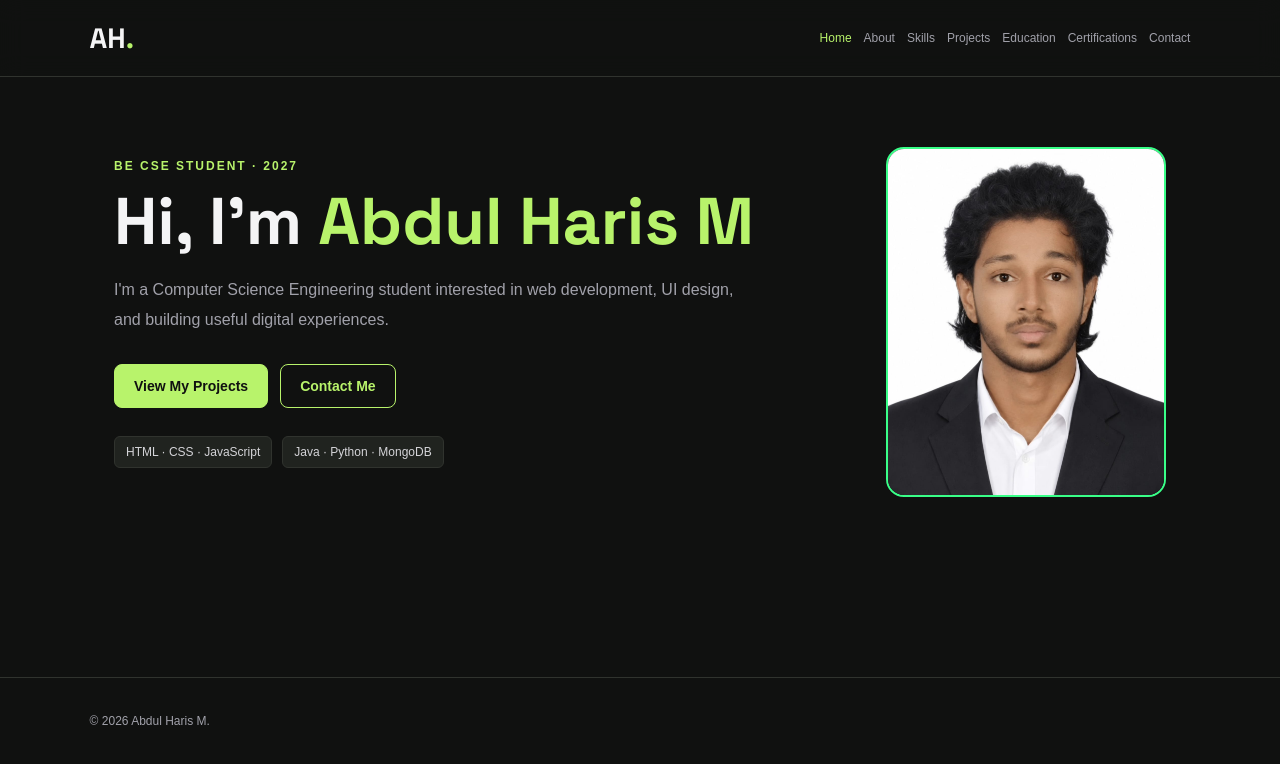
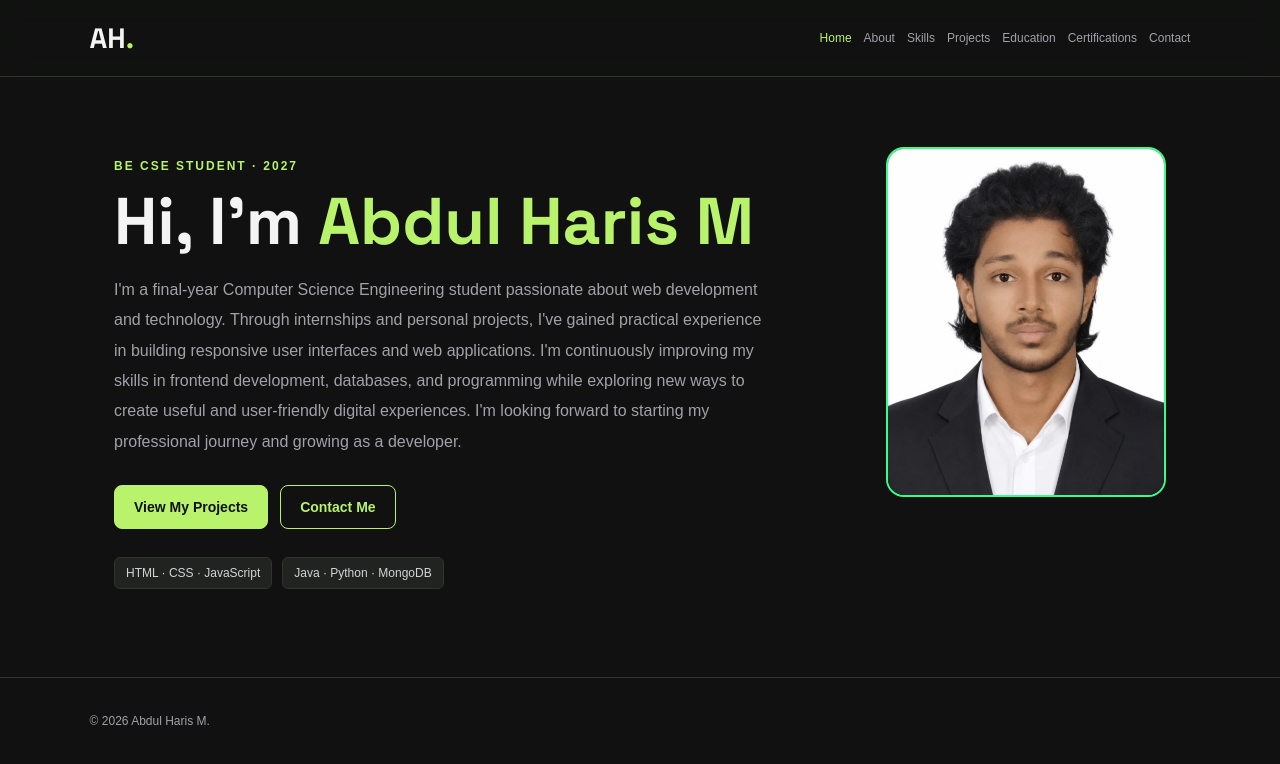
Before and after one commit to AbdulHaris786/portfolio-react, a React (Vite) app: page / in a window 1280 px wide. Shown: the top 764 px of the page. Built offline with nearby package versions, Linux system fonts and the light colour scheme.

Commit message:
Update introduction in Home component to reflect current status and experiences

```diff
--- a/src/pages/home.jsx
+++ b/src/pages/home.jsx
@@ -12,8 +12,7 @@ export default function Home() {
         </h1>
 
         <p className="intro">
-          I'm a Computer Science Engineering student interested in
-          web development, UI design, and building useful digital experiences.
+          I'm a final-year Computer Science Engineering student passionate about web development and technology. Through internships and personal projects, I've gained practical experience in building responsive user interfaces and web applications. I'm continuously improving my skills in frontend development, databases, and programming while exploring new ways to create useful and user-friendly digital experiences. I'm looking forward to starting my professional journey and growing as a developer.
         </p>
 
         <div className="actions">
```
